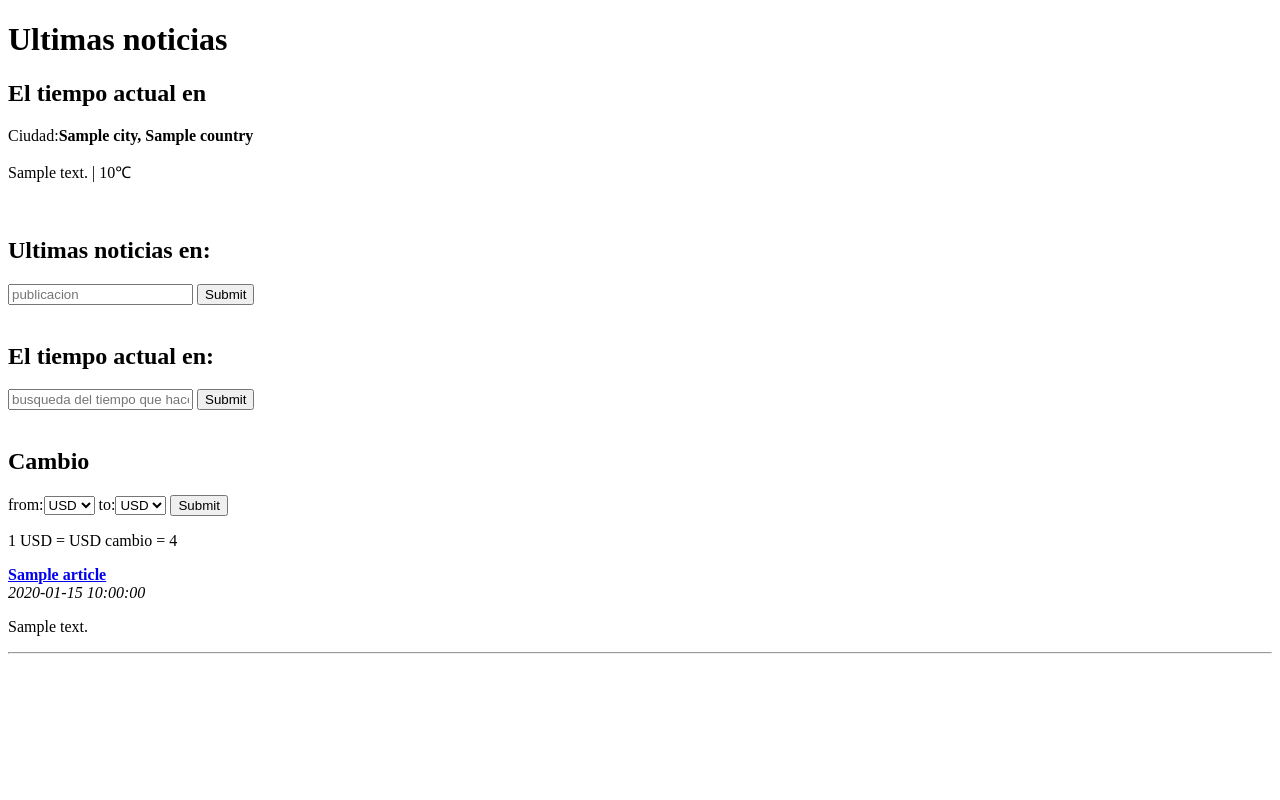
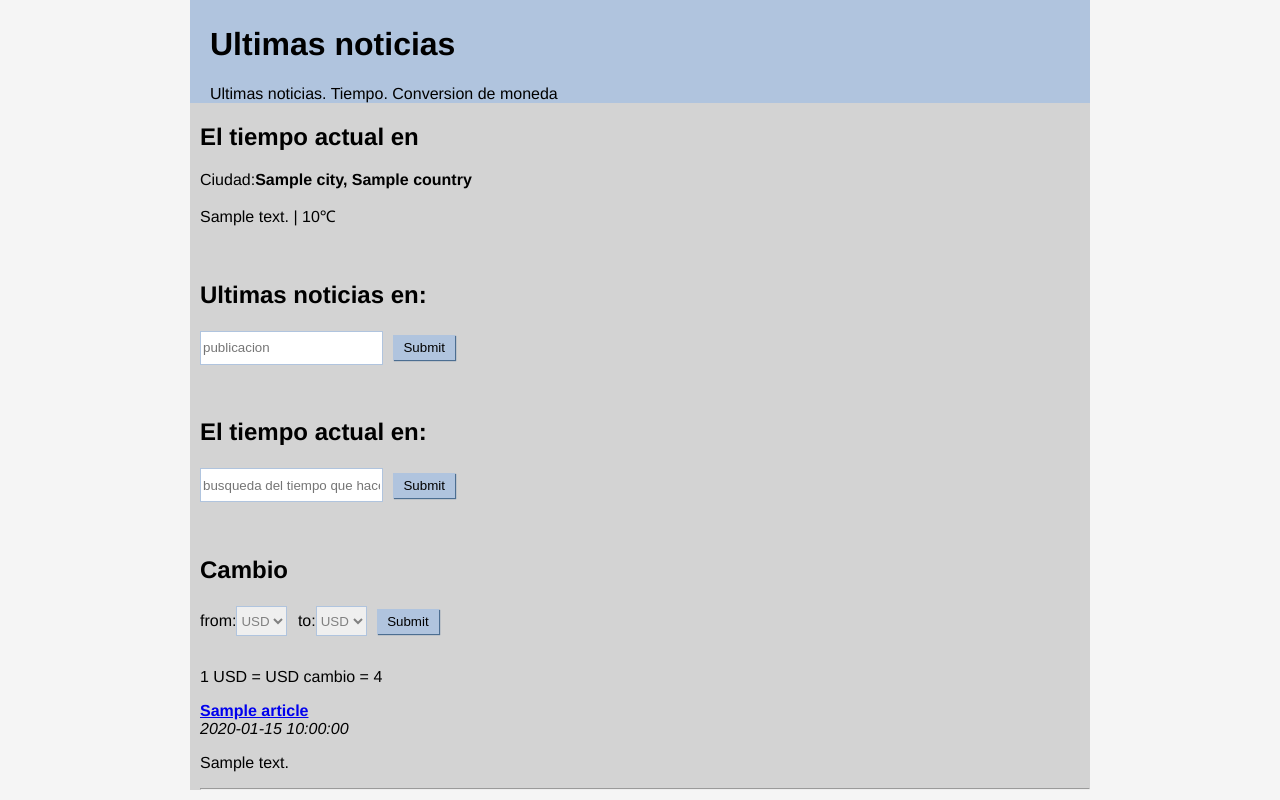
Before and after one commit to rumbodeveloper/Flask_sandbox, a Flask app: template templates/home.html in a window 1280 px wide. Run offline with Flask 2, Linux system fonts and the light colour scheme; the template is opened without the code that fills it: most values are stand-ins (such as "Sample title", 1, 10 or a date in 2020).

Commit message:
Agregados estilos

```diff
--- /dev/null
+++ b/static/css/home_style.css
@@ -0,0 +1,38 @@
+html{
+    font-family: "Helvetica";
+    background: whitesmoke;
+}
+
+body{
+    background: lightgray;
+    max-width: 900px;
+    margin: 0 auto;
+}
+
+#header {padding-top: 5px;
+    background: lightsteelblue;}
+
+#inner-header{padding-left: 20px;}
+
+#main{padding-left: 10px;}
+
+
+input[type="text"],select{
+    color: gray;
+    border: 1px solid lightsteelblue;
+    height: 30px;
+    line-height: 15px;
+    margin: 2px 6px 16px 0px;
+}
+
+input[type="submit"]{
+    padding: 5px 10px 5px 10px;
+    color: black;
+    background: lightsteelblue;
+    border: none;
+    box-shadow: 1px 1px 1px #4C6E91;
+}
+
+input[type="submit"]:hover{
+    background: steelblue;
+}
--- a/templates/home.html
+++ b/templates/home.html
@@ -1,14 +1,28 @@
 <!DOCTYPE html>
 <html lang="en">
+
 <head>
     <meta charset="UTF-8">
     <title>Ultimas noticias</title>
+
+    <!-- css for general settings /-->
+    <link rel="stylesheet" href="{{ url_for('static', filename='css/home_style.css') }}" />
+
+
 </head>
+
 <body>
 
 
+    <div id="header">
+        <div id="inner-header">
+            <h1>Ultimas noticias</h1>
+            <p>Ultimas noticias. Tiempo. Conversion de moneda</p>
+        </div>
+    </div>
 
-    <h1>Ultimas noticias</h1>
+    <div id="main">
+
     <h2>El tiempo actual en </h2>
     <p>Ciudad:<b>{{ weather.city }}, {{ weather.country }}</b></p>
     <p>{{ weather.description }} | {{ weather.temperature }}&#8451</p>
@@ -27,6 +41,8 @@
         <input type="text" name="city" placeholder="busqueda del tiempo que hace">
         <input type="submit" value="Submit">
     </form>
+
+
 
     <br/>
 
@@ -60,5 +76,6 @@
     <hr />
     {% endfor %}
 
+</div>
 </body>
 </html>
```
